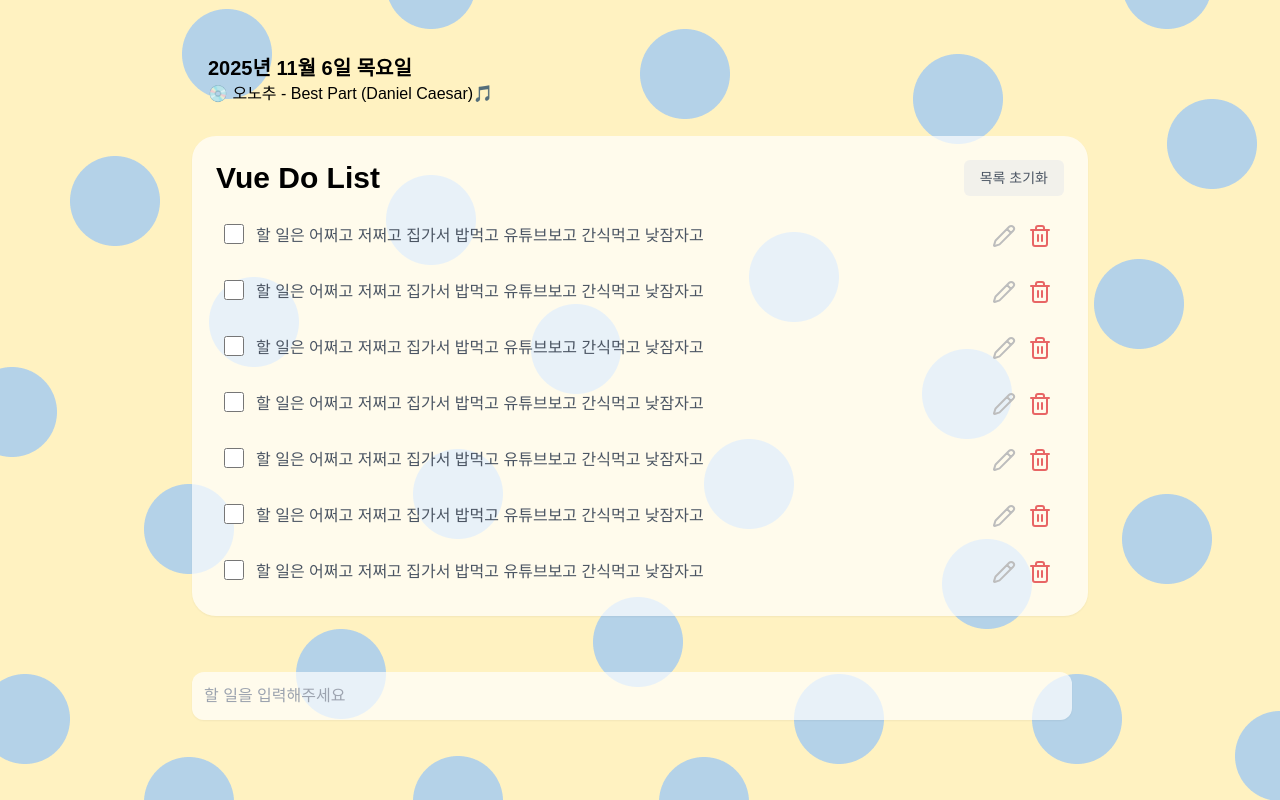
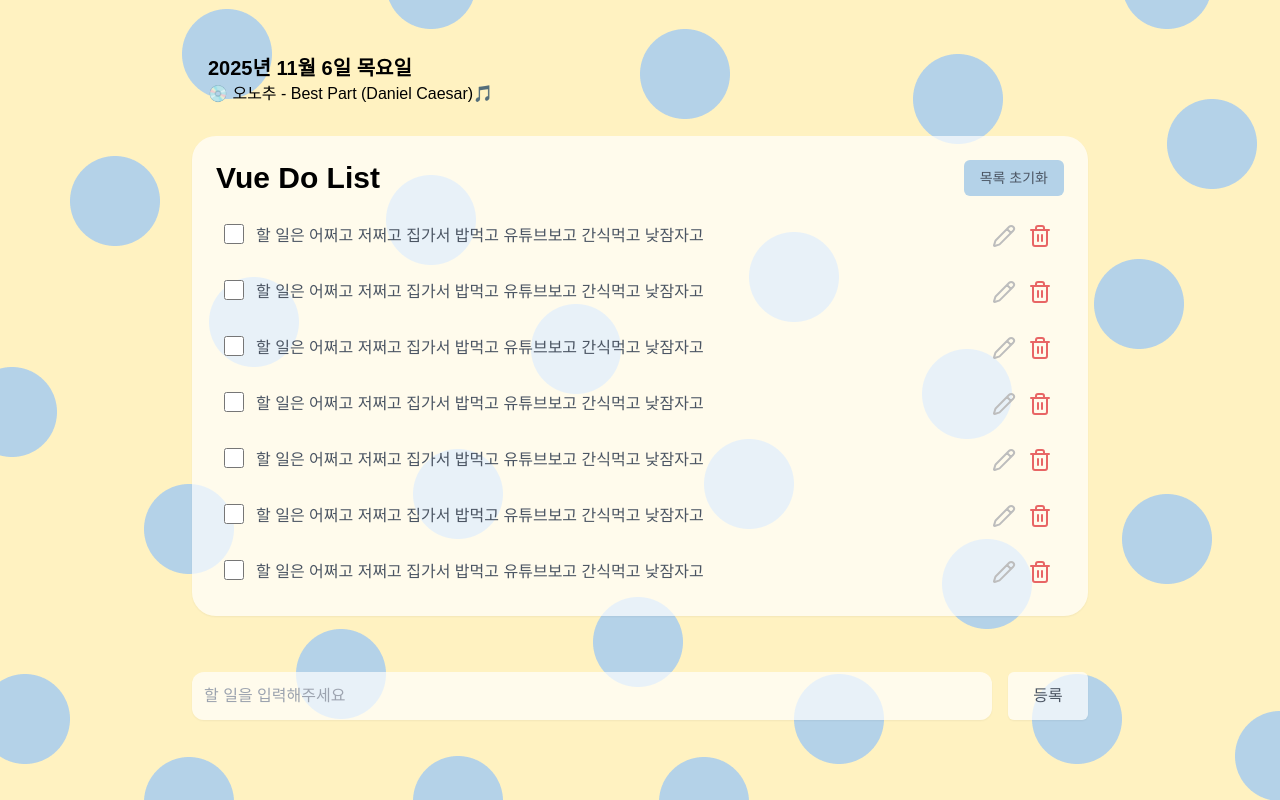
Before and after one commit to xxxjinn/VueDoList, a Vue app: page / in a window 1280 px wide. Built offline with nearby package versions, Linux system fonts and the light colour scheme; a web font is replaced by a local one.

Commit message:
refactor: customButton 수정

```diff
--- a/src/components/CustomButton.vue
+++ b/src/components/CustomButton.vue
@@ -1,30 +1,53 @@
 <script setup lang="ts">
+import { computed } from 'vue';
+
 interface Props {
-  variant?: 'text' | 'icon';
+  variant?: 'default' | 'secondary' | 'icon';
   text?: string;
   icon?: string;
+  size?: 'sm' | 'md';
 }
 
 const props = withDefaults(defineProps<Props>(), {
   //variant props default 설정
-  variant: 'text',
+  variant: 'default',
+  size: 'sm',
+});
+
+const buttonClass = computed(() => {
+  const base =
+    'flex items-center justify-center font-medium rounded-md hover:opacity-85  text-gray-600';
+
+  const sizeMap = {
+    sm: {
+      text: 'min-w-16 h-9 text-sm px-4',
+      icon: 'min-w-8 min-h-8 p-1',
+    },
+    md: {
+      text: 'min-w-20 h-12 text-md px-5',
+      icon: 'min-w-12 min-h-12 p-2',
+    },
+  };
+
+  const variantMap = {
+    default: 'bg-primary-300',
+    secondary: 'bg-white/70 shadow-sm',
+    icon: '',
+  };
+
+  const sizeClass = props.variant === 'icon' ? sizeMap[props.size].icon : sizeMap[props.size].text;
+
+  return `${base} ${variantMap[props.variant]} ${sizeClass}`;
 });
 </script>
 
 <template>
-  <button
-    class="flex items-center justify-center hover:opacity-60"
-    :class="{
-      'min-w-16 h-9 text-sm font-medium text-gray-600 bg-gray-200/50 rounded-md p-4':
-        props.variant === 'text',
-      'min-w-8 min-h-8': props.variant === 'icon',
-    }"
-  >
-    <template v-if="props.variant === 'text'">
+  <button class="flex items-center justify-center hover:opacity-80" :class="buttonClass">
+    <template v-if="props.variant === 'default' || props.variant === 'secondary'">
       {{ props.text }}
     </template>
     <template v-else-if="props.variant === 'icon'">
-      <img v-if="props.icon" :src="props.icon" :alt="props.icon" class="w-6 h-6" />
+      <img v-if="props.icon" :src="props.icon" alt="" class="w-6 h-6" />
     </template>
   </button>
 </template>
```
